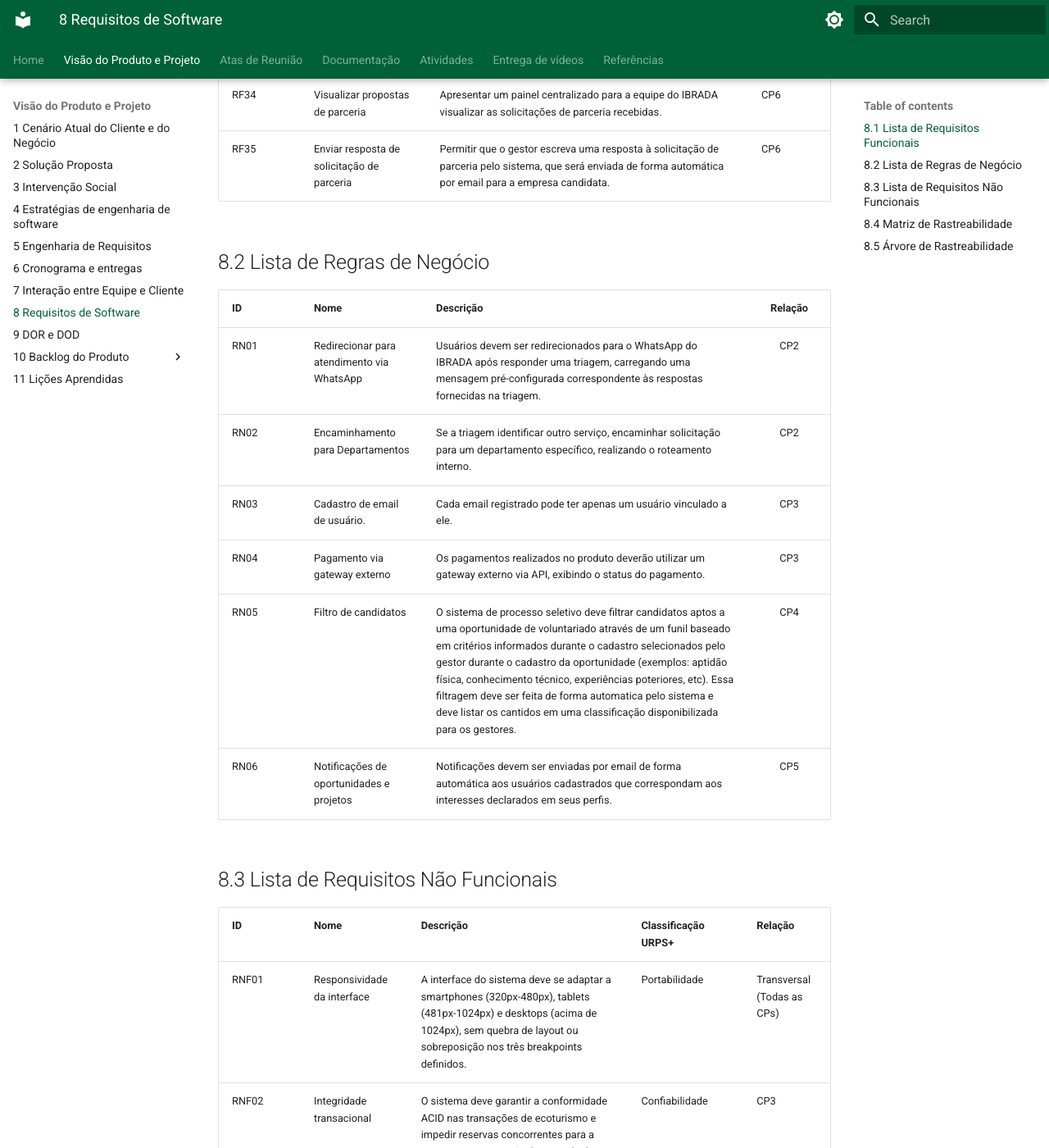
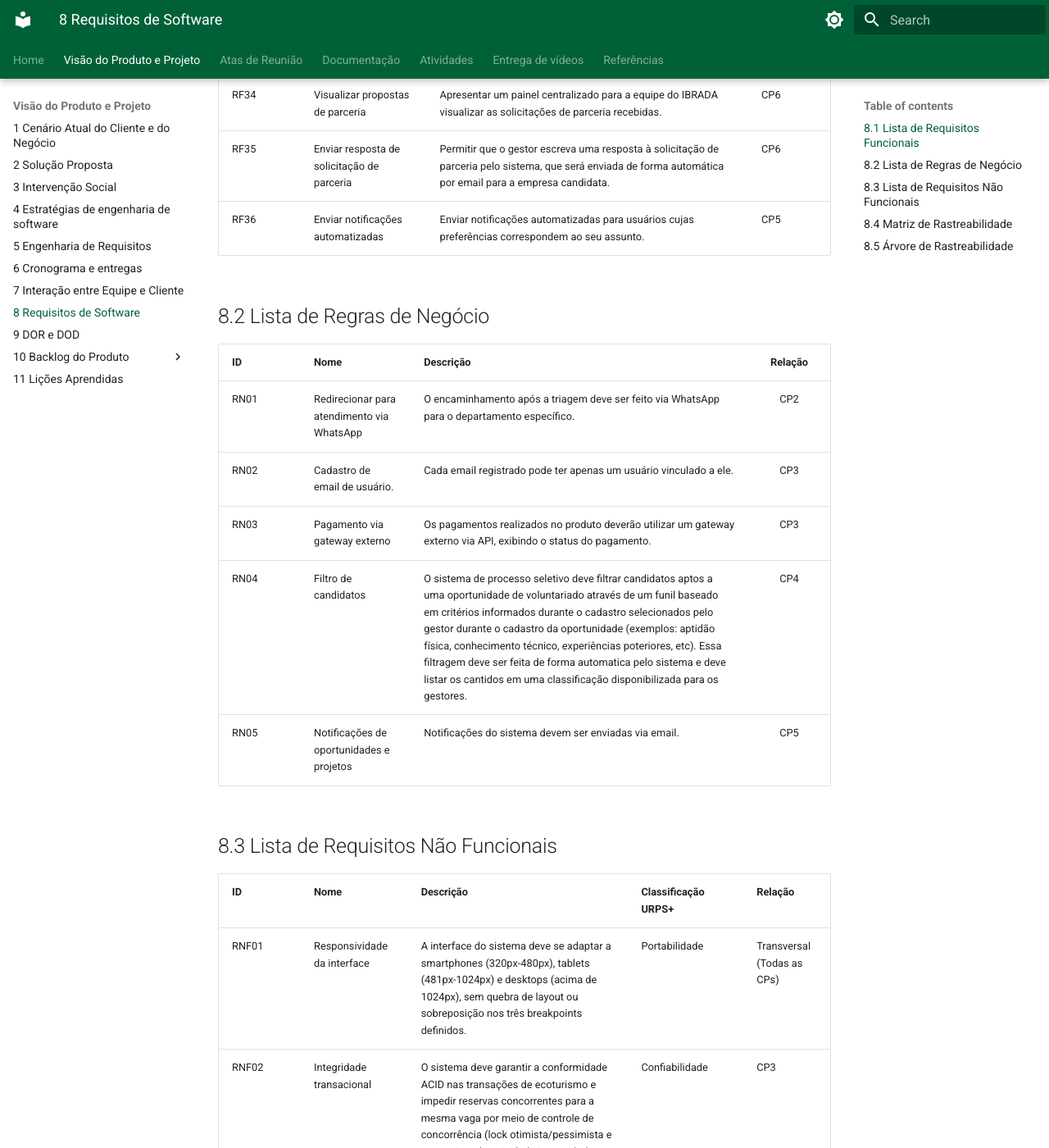
Before and after one commit to mdsreq-fga-unb/REQ-2026.2-T01-IBRADA-NET, an MkDocs documentation site: the page built from docs/documento-visao/8_requisitos.md, in a window 1280 px wide and 1400 px high, scrolled down 2903 px. Shown: the whole window at 82% size. Built offline with MkDocs 1.6.1 and Material for MkDocs 9.7.7, drawn with Linux system fonts in a browser that asks for light colours.

```diff
--- a/docs/documento-visao/8_requisitos.md
+++ b/docs/documento-visao/8_requisitos.md
@@ -43,17 +43,17 @@ A classificação desses requisitos e a apuração da declaração se econtra na
 | RF33 | Preencher solicitação de parceria | Permitir que um candidato a parceiro preencha um formulário simplificado para solicitação de parceria, coletando informações (data, tipo e área). | CP6 |
 | RF34 | Visualizar propostas de parceria | Apresentar um painel centralizado para a equipe do IBRADA visualizar as solicitações de parceria recebidas. | CP6 |
 | RF35 | Enviar resposta de solicitação de parceria | Permitir que o gestor escreva uma resposta à solicitação de parceria pelo sistema, que será enviada de forma automática por email para a empresa candidata. | CP6 |
+| RF36 | Enviar notificações automatizadas | Enviar notificações automatizadas para usuários cujas preferências correspondem ao seu assunto. | CP5 |
 
 ## 8.2 Lista de Regras de Negócio
 
 | ID | Nome | Descrição | Relação |
 | :--- | :--- | :--- | :---: |
-| RN01 | Redirecionar para atendimento via WhatsApp | Usuários devem ser redirecionados para o WhatsApp do IBRADA após responder uma triagem, carregando uma mensagem pré-configurada correspondente às respostas fornecidas na triagem. | CP2 |
-| RN02 | Encaminhamento para Departamentos | Se a triagem identificar outro serviço, encaminhar solicitação para um departamento específico, realizando o roteamento interno. | CP2 |
-| RN03 | Cadastro de email de usuário. | Cada email registrado pode ter apenas um usuário vinculado a ele. | CP3 |
-| RN04 | Pagamento via gateway externo | Os pagamentos realizados no produto deverão utilizar um gateway externo via API, exibindo o status do pagamento. | CP3 |
-| RN05 | Filtro de candidatos | O sistema de processo seletivo deve filtrar candidatos aptos a uma oportunidade de voluntariado através de um funil baseado em critérios informados durante o cadastro selecionados pelo gestor durante o cadastro da oportunidade (exemplos: aptidão física, conhecimento técnico, experiências poteriores, etc). Essa filtragem deve ser feita de forma automatica pelo sistema e deve listar os cantidos em uma classificação disponibilizada para os gestores.  | CP4 |
-| RN06 | Notificações de oportunidades e projetos | Notificações devem ser enviadas por email de forma automática aos usuários cadastrados que correspondam aos interesses declarados em seus perfis. | CP5 |
+| RN01 | Redirecionar para atendimento via WhatsApp | O encaminhamento após a triagem deve ser feito via WhatsApp para o departamento específico. | CP2 |
+| RN02 | Cadastro de email de usuário. | Cada email registrado pode ter apenas um usuário vinculado a ele. | CP3 |
+| RN03 | Pagamento via gateway externo | Os pagamentos realizados no produto deverão utilizar um gateway externo via API, exibindo o status do pagamento. | CP3 |
+| RN04 | Filtro de candidatos | O sistema de processo seletivo deve filtrar candidatos aptos a uma oportunidade de voluntariado através de um funil baseado em critérios informados durante o cadastro selecionados pelo gestor durante o cadastro da oportunidade (exemplos: aptidão física, conhecimento técnico, experiências poteriores, etc). Essa filtragem deve ser feita de forma automatica pelo sistema e deve listar os cantidos em uma classificação disponibilizada para os gestores.  | CP4 |
+| RN05 | Notificações de oportunidades e projetos | Notificações do sistema devem ser enviadas via email. | CP5 |
 
 ## 8.3 Lista de Requisitos Não Funcionais
 
```
Also changed, not shown: docs/documento-visao/10_backlog.md (+2 -1 lines), docs/documento-visao/10_userStories.md (+1 -25 lines), docs/documento-visao/10_userStoriesForaMVP.md (+12 -0 lines), docs/documento-visao/1_cenarioAtual.md (+1 -0 lines).
